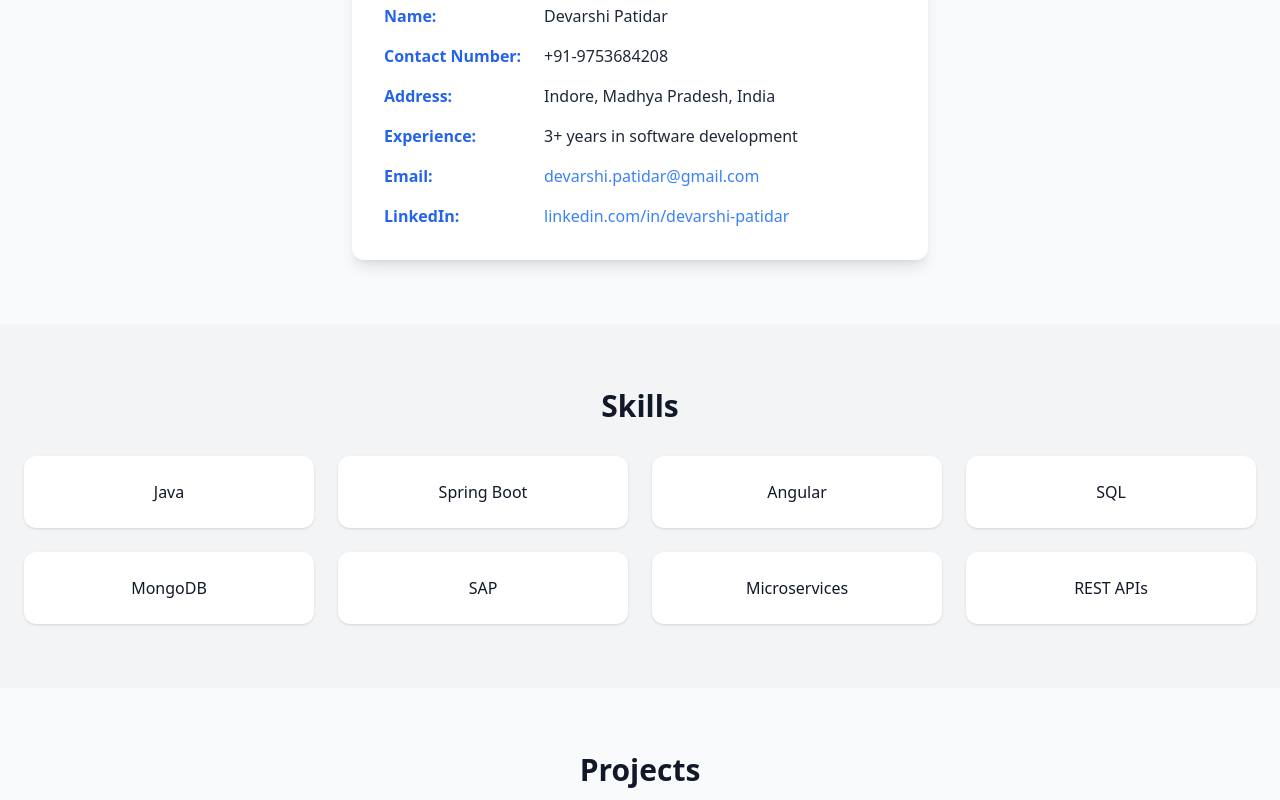
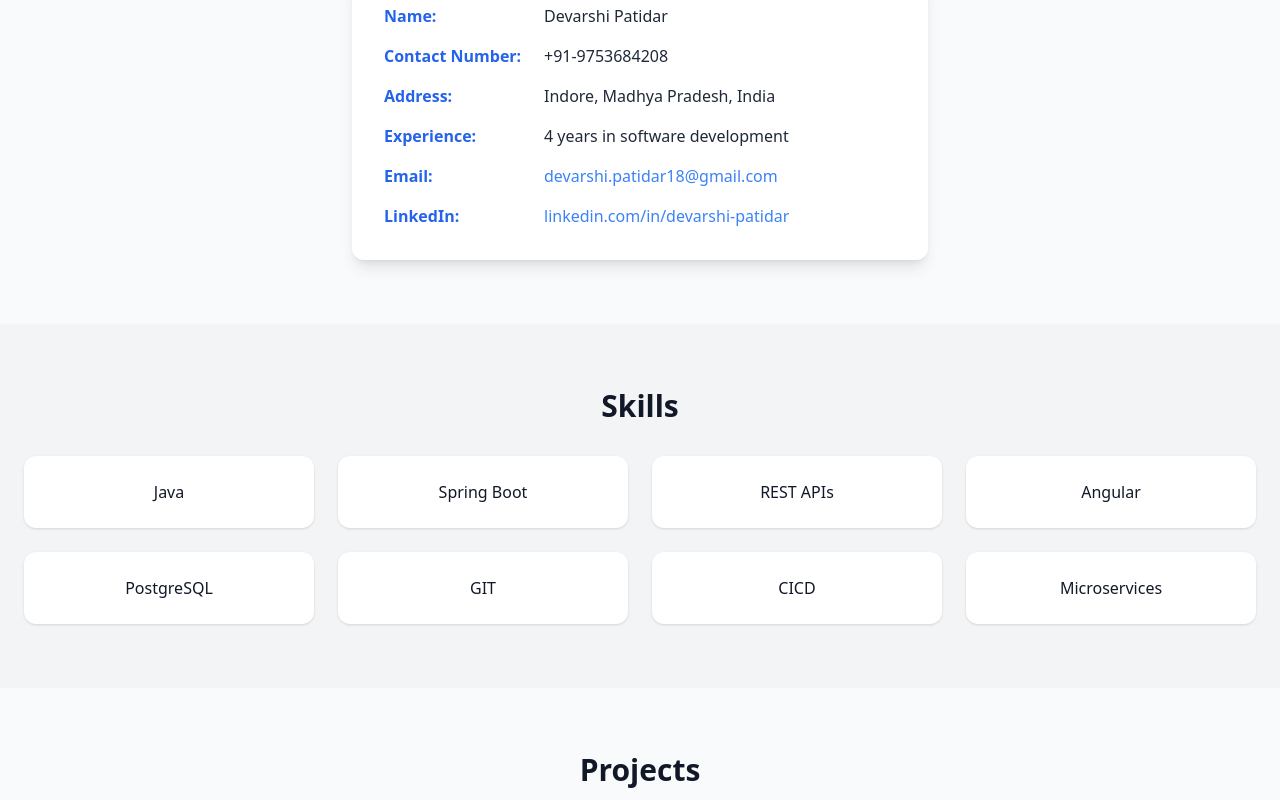
Before and after one commit to devarshi-patidar18/portfolio, an Angular app: page / in a window 1280 px wide. Shown: the part 1040-1840 px from the top of the page. Built offline with nearby package versions, Linux system fonts and the light colour scheme.

Commit message:
Modify experience, email, and skills in app.component.html
Updated experience years, email address, and skills section.

```diff
--- a/src/app/app.component.html
+++ b/src/app/app.component.html
@@ -73,12 +73,12 @@
         </li>
         <li class="flex flex-col sm:flex-row sm:items-center">
           <span class="font-semibold text-blue-600 sm:w-40">Experience:</span>
-          <span class="text-gray-800">3+ years in software development</span>
+          <span class="text-gray-800">4 years in software development</span>
         </li>
         <li class="flex flex-col sm:flex-row sm:items-center">
           <span class="font-semibold text-blue-600 sm:w-40">Email:</span>
-          <a href="mailto:devarshi.patidar@gmail.com"
-            class="text-blue-500 hover:underline break-all">devarshi.patidar&#64;gmail.com</a>
+          <a href="mailto:devarshi.patidar18@gmail.com"
+            class="text-blue-500 hover:underline break-all">devarshi.patidar18&#64;gmail.com</a>
         </li>
         <li class="flex flex-col sm:flex-row sm:items-center">
           <span class="font-semibold text-blue-600 sm:w-40">LinkedIn:</span>
@@ -96,12 +96,13 @@
       <div class="grid grid-cols-2 sm:grid-cols-3 md:grid-cols-4 gap-4 sm:gap-6">
         <div class="p-4 sm:p-6 bg-white shadow rounded-xl">Java</div>
         <div class="p-4 sm:p-6 bg-white shadow rounded-xl">Spring Boot</div>
+        <div class="p-4 sm:p-6 bg-white shadow rounded-xl">REST APIs</div>
         <div class="p-4 sm:p-6 bg-white shadow rounded-xl">Angular</div>
-        <div class="p-4 sm:p-6 bg-white shadow rounded-xl">SQL</div>
-        <div class="p-4 sm:p-6 bg-white shadow rounded-xl">MongoDB</div>
-        <div class="p-4 sm:p-6 bg-white shadow rounded-xl">SAP</div>
+        <div class="p-4 sm:p-6 bg-white shadow rounded-xl">PostgreSQL</div>
+        <div class="p-4 sm:p-6 bg-white shadow rounded-xl">GIT</div>
+        <div class="p-4 sm:p-6 bg-white shadow rounded-xl">CICD</div>
         <div class="p-4 sm:p-6 bg-white shadow rounded-xl">Microservices</div>
-        <div class="p-4 sm:p-6 bg-white shadow rounded-xl">REST APIs</div>
+        <!-- <div class="p-4 sm:p-6 bg-white shadow rounded-xl">Microservices</div> -->
       </div>
     </div>
   </section>
@@ -150,6 +151,7 @@
   <div class="container mx-auto max-w-lg text-center">
     <h3 class="text-2xl sm:text-3xl font-bold mb-6">Get In Touch</h3>
     <p class="mb-8">I'm open to opportunities and collaborations. Drop me a message 👇</p>
+    <p class="mb-8">Please fill in the details, This will actually trigger a mail to me!!!</p>
 
     <form (ngSubmit)="sendEmail()" #contactForm="ngForm" class="space-y-4 bg-white dark:bg-gray-800 p-6 rounded-xl shadow-lg text-left">
       <!-- Name -->
```
